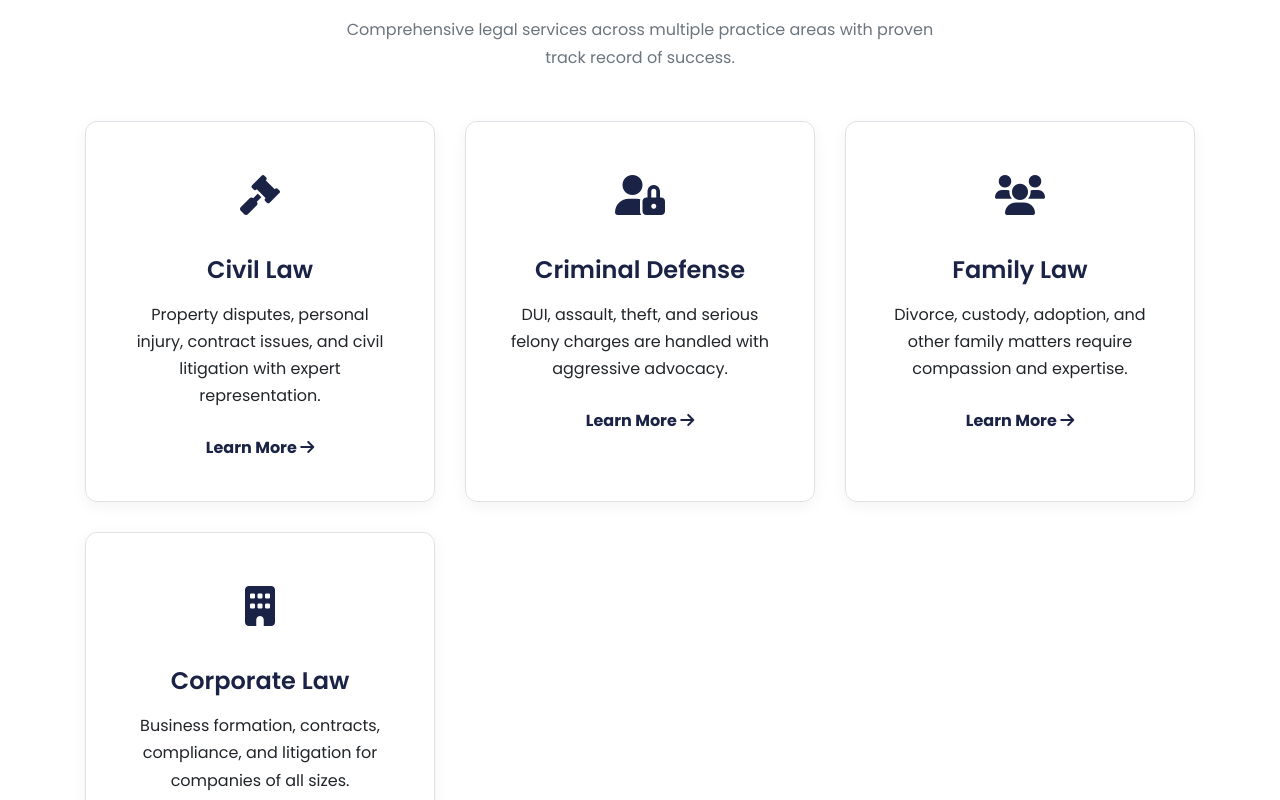
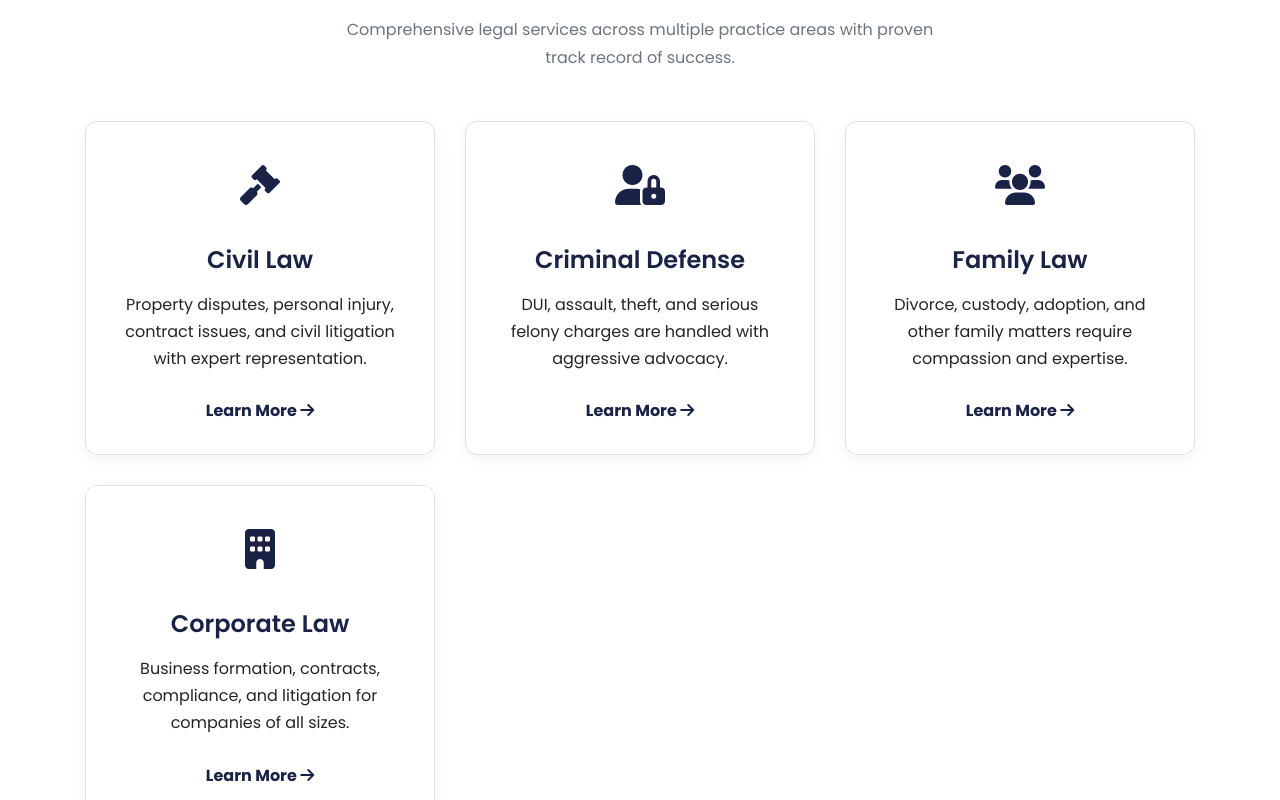
Before and after one commit to Manas22-creator/Legal-Justice, a React (Vite) app: page / in a window 1280 px wide. Shown: the part 980-1780 px from the top of the page. Built offline with nearby package versions, Linux system fonts and the light colour scheme.

Commit message:
Update ExpertiseCard.jsx

```diff
--- a/src/components/home/ExpertiseCard.jsx
+++ b/src/components/home/ExpertiseCard.jsx
@@ -7,7 +7,7 @@ const ExpertiseCard = ({ iconClass, title, description, linkTo }) => {
       className="expertise-card"
       style={{
         backgroundColor: 'var(--white)',
-        padding: '40px',
+        // padding: '40px',
         border: '1px solid var(--border-color)',
         borderRadius: '12px',
         boxShadow: '0 4px 15px rgba(0, 0, 0, 0.05)',
```
